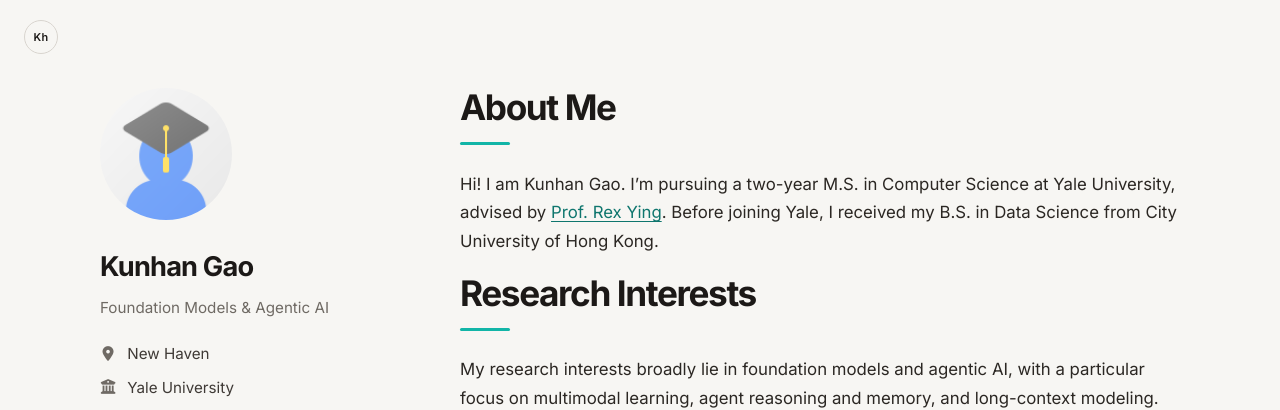
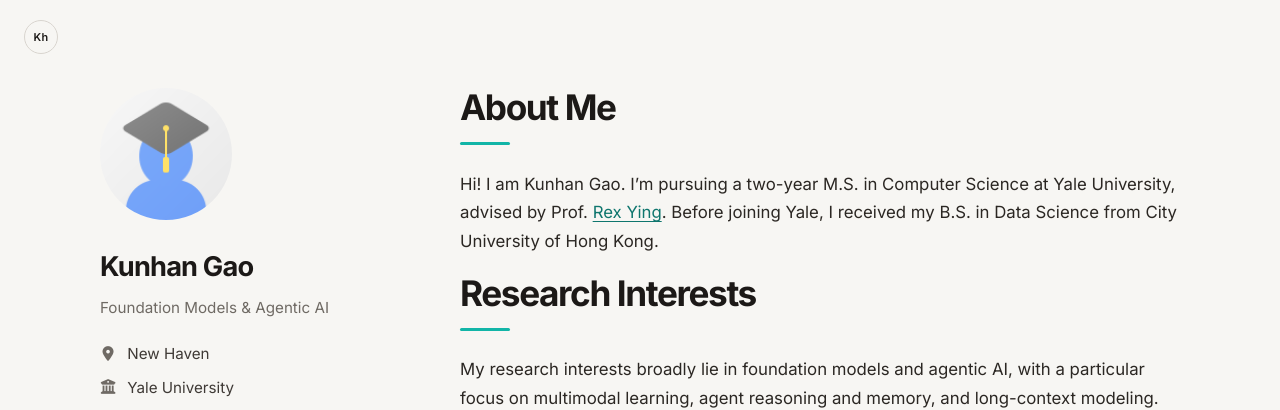
Before and after one commit to kunhan-G/kunhan-G.github.io, a Jekyll site: the page built from index.md, in a window 1280 px wide. Shown: the top 410 px of the page. Built offline with Jekyll 4.4.1, drawn with Linux system fonts in a browser that asks for light colours; a style sheet for code colours, icons or effects is not loaded; our own code applies the rules of GitHub Pages for plain Markdown files.

```diff
--- a/html_source_file/index.html
+++ b/html_source_file/index.html
@@ -44,7 +44,7 @@
       </header>
       <section>
         <h2 id="about-me">About Me</h2>
-        <p>Hi! I am Kunhan Gao. I’m pursuing a two-year M.S. in Computer Science at Yale University, advised by <a href="https://www.cs.yale.edu/homes/ying-rex/">Prof. Rex Ying</a>. Before joining Yale, I received my B.S. in Data Science from City University of Hong Kong.</p>
+        <p>Hi! I am Kunhan Gao. I’m pursuing a two-year M.S. in Computer Science at Yale University, advised by Prof. <a href="https://www.cs.yale.edu/homes/ying-rex/">Rex Ying</a>. Before joining Yale, I received my B.S. in Data Science from City University of Hong Kong.</p>
         <h2 id="research-interests">Research Interests</h2>
         <p>My research interests broadly lie in foundation models and agentic AI, with a particular focus on multimodal learning, agent reasoning and memory, and long-context modeling.</p>
         <div class="interest-pills">
--- a/index.md
+++ b/index.md
@@ -4,7 +4,7 @@ layout: homepage
 
 ## About Me
 
-Hi! I am Kunhan Gao. I’m pursuing a two-year M.S. in Computer Science at Yale University, advised by [Prof. Rex Ying](https://www.cs.yale.edu/homes/ying-rex/). Before joining Yale, I received my B.S. in Data Science from City University of Hong Kong.
+Hi! I am Kunhan Gao. I’m pursuing a two-year M.S. in Computer Science at Yale University, advised by Prof. [Rex Ying](https://www.cs.yale.edu/homes/ying-rex/). Before joining Yale, I received my B.S. in Data Science from City University of Hong Kong.
 
 ## Research Interests
 
```
